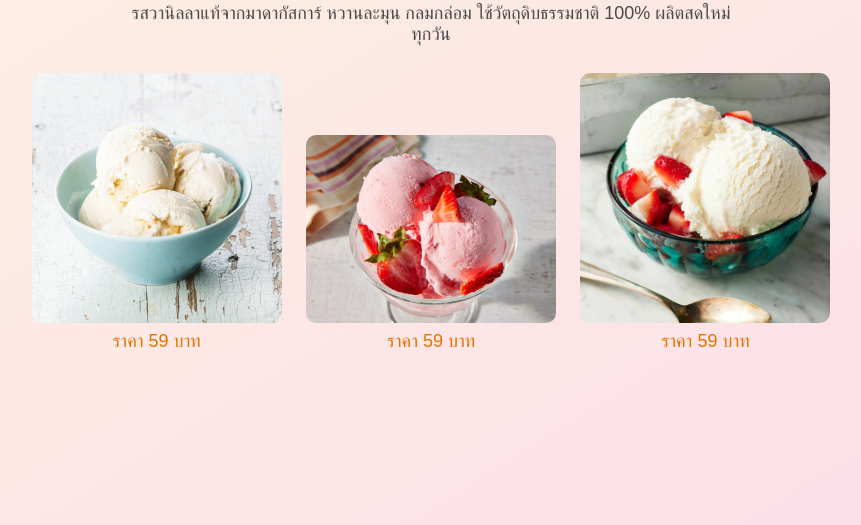
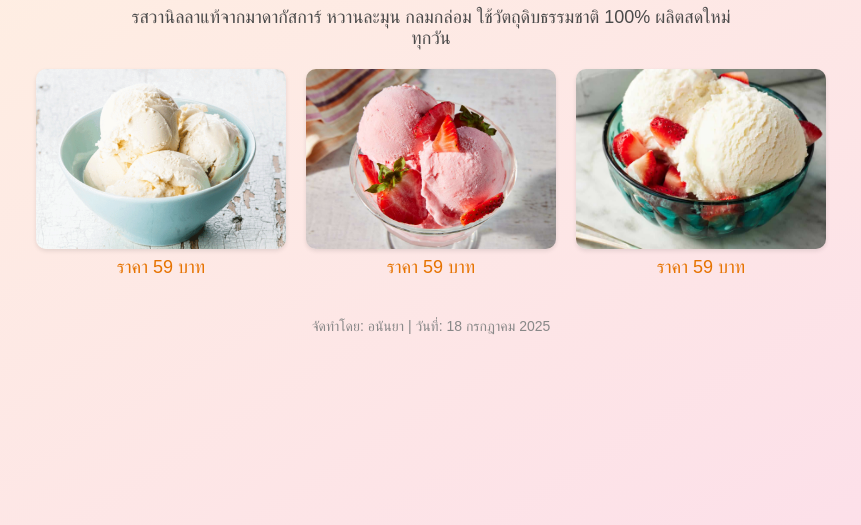
Before and after one commit to LekKaoKub/Myfirstweb, a plain HTML site: page index.html in a window 1280 px wide. Shown: the part 275-800 px from the top of the page, without its empty margins (209-1070 px from the left). Drawn offline with Linux system fonts and the light colour scheme.

Commit message:
Update index1-5.html

```diff
--- a/index.html
+++ b/index.html
@@ -12,14 +12,26 @@
     .logo {
       width: 150px;
       margin-bottom: 20px;
+      border: 2px solid #f7c3d5;
+      box-shadow: 0 4px 6px rgba(0,0,0,0.1);
+    }
+    .product-wrapper {
+      display: flex;
+      justify-content: center;
+      flex-wrap: wrap;
+      gap: 20px;
+      margin-top: 20px;
     }
     .product {
-      display: inline-block;
-      margin: 10px;
+      width: 250px;
+      border-radius: 10px;
     }
     .icecream-image {
       width: 250px;
+      height: 180px;
+      object-fit: cover;
       border-radius: 10px;
+      box-shadow: 0 2px 4px rgba(0,0,0,0.1);
     }
     .price {
       font-size: 18px;
@@ -32,6 +44,11 @@
       font-size: 18px;
       color: #4a4a4a;
     }
+    footer {
+      margin-top: 40px;
+      font-size: 14px;
+      color: #888;
+    }
   </style>
 </head>
 <body>
@@ -42,6 +59,7 @@
     <p>รสวานิลลาแท้จากมาดากัสการ์ หวานละมุน กลมกล่อม ใช้วัตถุดิบธรรมชาติ 100% ผลิตสดใหม่ทุกวัน</p>
   </div>
 
+  <div class="product-wrapper">
     <div class="product">
       <img src="ITIM1.jpg" alt="มุมด้านหน้า" class="icecream-image">
       <div class="price">ราคา 59 บาท</div>
@@ -56,5 +74,10 @@
       <img src="ITIM3.jpg" alt="ซูมใกล้เนื้อไอศกรีม" class="icecream-image">
       <div class="price">ราคา 59 บาท</div>
     </div>
+  </div>
+
+  <footer>
+    <p>จัดทำโดย: อนันยา | วันที่: 18 กรกฎาคม 2025</p>
+  </footer>
 </body>
 </html>
```
Lines whose indentation alone changed are shown as unchanged.
